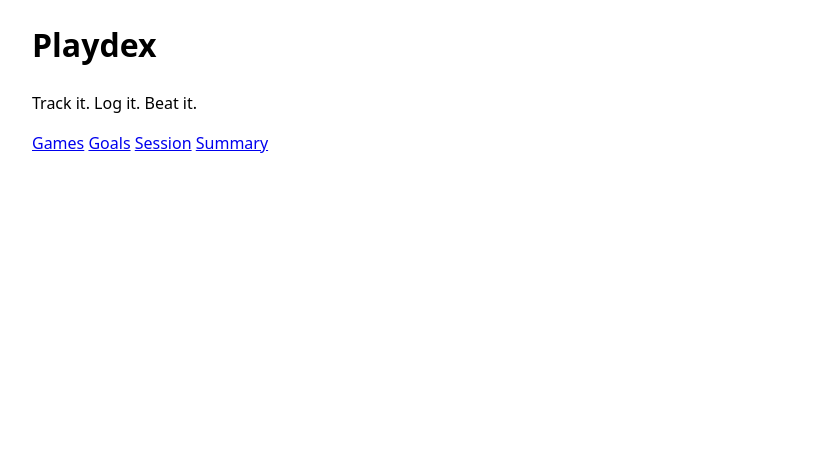
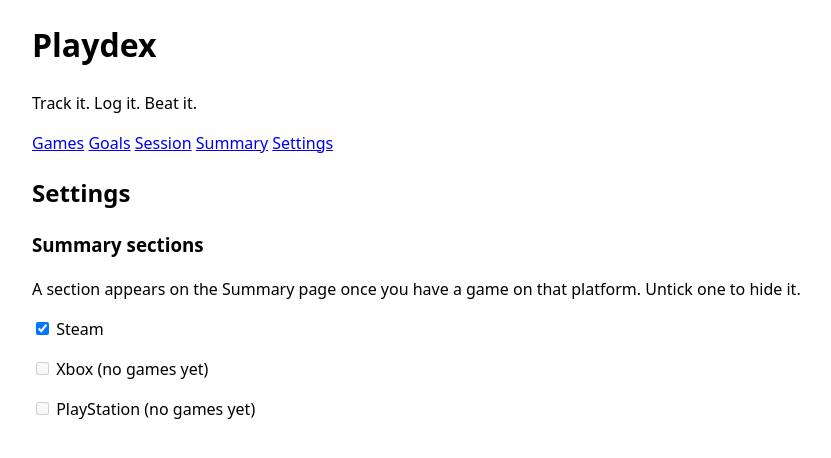
Before and after one commit to RikkaKallinen/playdex-achievement-tracker, a React (Vite) app: page /settings in a window 1280 px wide. Shown: the top 458 px of the page, without its empty margins (208-1039 px from the left). Built offline with nearby package versions, Linux system fonts and the light colour scheme.

Commit message:
Add a Settings page to hide Summary platform sections

```diff
--- a/src/App.jsx
+++ b/src/App.jsx
@@ -6,6 +6,7 @@ import GamesPage from "./GamesPage";
 import GamePage from "./GamePage";
 import SessionPage from "./SessionPage";
 import SummaryPage from "./SummaryPage";
+import SettingsPage from "./SettingsPage";
 
 function App() {
     const [games, setGames] = useState(() => {
@@ -46,6 +47,15 @@ function App() {
     useEffect(() => {
         localStorage.setItem("playdex-journal", JSON.stringify(journalEntries));
     }, [journalEntries]);
+
+    const [hiddenPlatforms, setHiddenPlatforms] = useState(() => {
+        const savedHiddenPlatforms = localStorage.getItem("playdex-hidden-platforms");
+        return savedHiddenPlatforms ? JSON.parse(savedHiddenPlatforms) : [];
+    });
+
+    useEffect(() => {
+        localStorage.setItem("playdex-hidden-platforms", JSON.stringify(hiddenPlatforms));
+    }, [hiddenPlatforms]);
 
     function toggleAchievement(gameId, achievementName) {
         setGames(games.map((game) => {
@@ -188,6 +198,14 @@ function App() {
         setJournalEntries(journalEntries.filter((entry) => entry.id !== entryId));
     }
 
+    function togglePlatform(platform) {
+        if (hiddenPlatforms.includes(platform)) {
+            setHiddenPlatforms(hiddenPlatforms.filter((hiddenPlatform) => hiddenPlatform !== platform));
+        } else {
+            setHiddenPlatforms([...hiddenPlatforms, platform]);
+        }
+    }
+
     return (
         <>
             <header>
@@ -201,6 +219,8 @@ function App() {
                     <Link to="/session">Session</Link>
                     {" "}
                     <Link to="/summary">Summary</Link>
+                    {" "}
+                    <Link to="/settings">Settings</Link>
                 </nav>
             </header>
             <main>
@@ -262,7 +282,17 @@ function App() {
                     />
                     <Route
                         path="/summary"
-                        element={<SummaryPage games={games} />}
+                        element={<SummaryPage games={games} hiddenPlatforms={hiddenPlatforms} />}
+                    />
+                    <Route
+                        path="/settings"
+                        element={
+                            <SettingsPage
+                                games={games}
+                                hiddenPlatforms={hiddenPlatforms}
+                                onTogglePlatform={togglePlatform}
+                            />
+                        }
                     />
                 </Routes>
             </main>
--- /dev/null
+++ b/src/SettingsPage.jsx
@@ -0,0 +1,31 @@
+import { platformNames } from "./data";
+
+function SettingsPage({ games, hiddenPlatforms, onTogglePlatform }) {
+    return (
+        <section>
+            <h2>Settings</h2>
+            <h3>Summary sections</h3>
+            <p>A section appears on the Summary page once you have a game on that platform. Untick one to hide it.</p>
+            {Object.keys(platformNames).map((platform) => {
+                const hasGames = games.some((game) => game.platform === platform);
+
+                return (
+                    <p key={platform}>
+                        <label>
+                            <input
+                                type="checkbox"
+                                checked={hasGames && !hiddenPlatforms.includes(platform)}
+                                onChange={() => onTogglePlatform(platform)}
+                                disabled={!hasGames}
+                            />
+                            {" "}{platformNames[platform]}
+                            {!hasGames && " (no games yet)"}
+                        </label>
+                    </p>
+                );
+            })}
+        </section>
+    );
+}
+
+export default SettingsPage;
--- a/src/SummaryPage.jsx
+++ b/src/SummaryPage.jsx
@@ -31,7 +31,7 @@ function countTrophies(games) {
     }));
 }
 
-function SummaryPage({ games }) {
+function SummaryPage({ games, hiddenPlatforms }) {
     const overall = countAchievements(games);
 
     const platformSections = Object.keys(platformNames)
@@ -40,7 +40,7 @@ function SummaryPage({ games }) {
             name: platformNames[platform],
             games: games.filter((game) => game.platform === platform)
         }))
-        .filter((section) => section.games.length > 0);
+        .filter((section) => section.games.length > 0 && !hiddenPlatforms.includes(section.platform));
 
     return (
         <>
```
